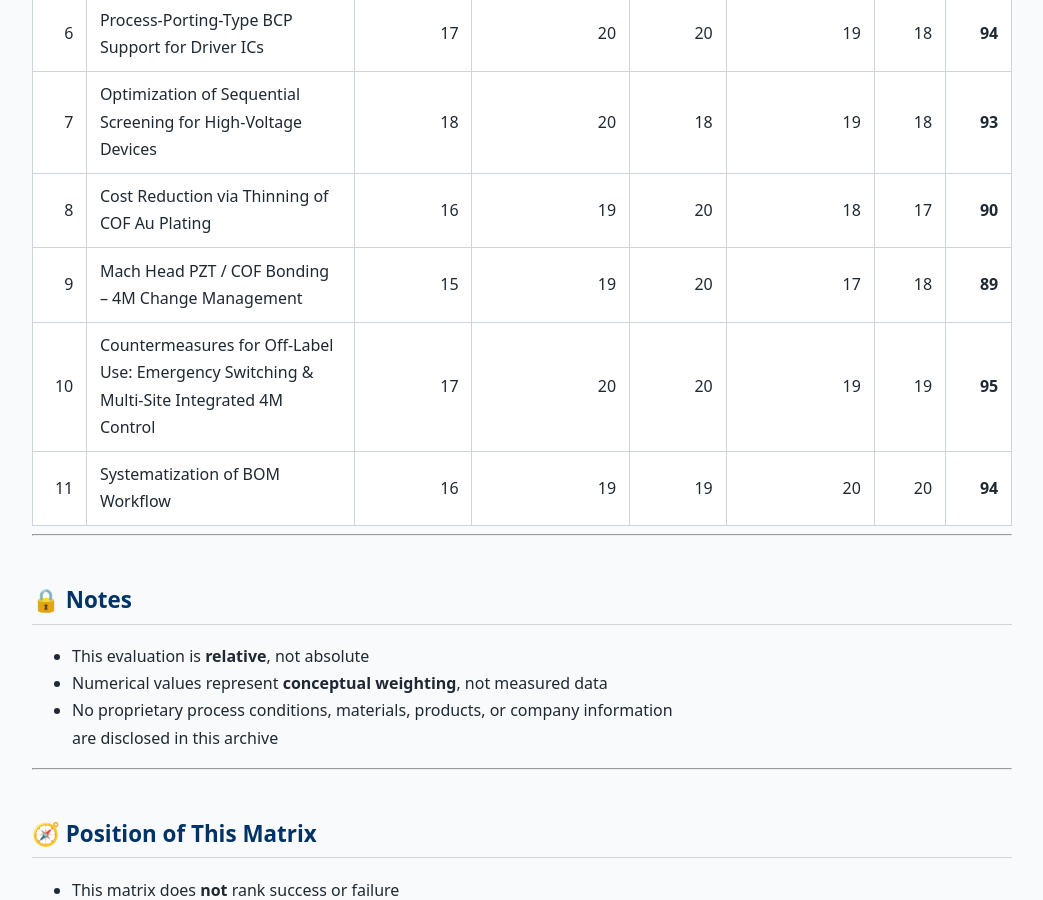
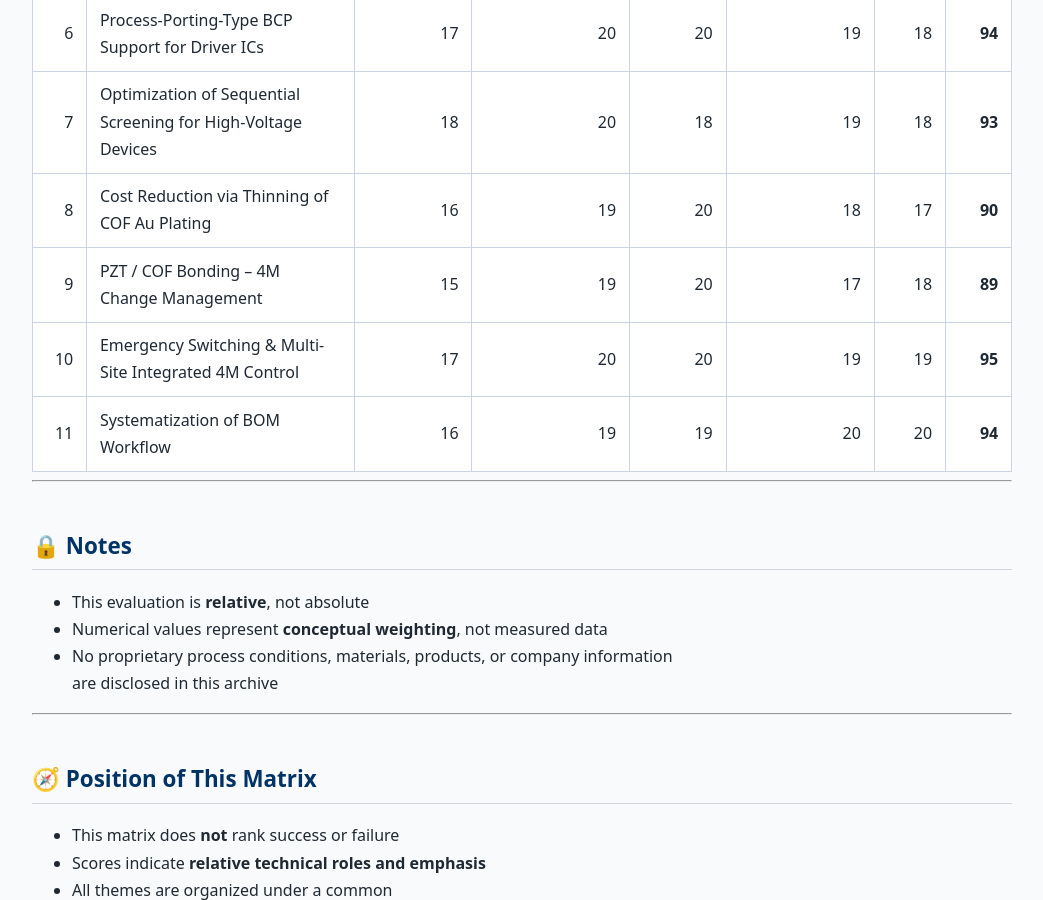
Before and after one commit to Samizo-AITL/Samizo-AITL.github.io, a Jekyll site: the page built from about/archive/en/evaluation.md, in a window 1280 px wide and 900 px high, scrolled down 1283 px. Shown: the whole window, without its empty margins (118-1161 px from the left). Built offline with Jekyll 4.4.1, drawn with Linux system fonts in a browser that asks for light colours.

Commit message:
Update evaluation.md

```diff
--- a/about/archive/en/evaluation.md
+++ b/about/archive/en/evaluation.md
@@ -45,8 +45,8 @@ not on implementation details.
 | 6 | Process-Porting-Type BCP Support for Driver ICs | 17 | 20 | 20 | 19 | 18 | **94** |
 | 7 | Optimization of Sequential Screening for High-Voltage Devices | 18 | 20 | 18 | 19 | 18 | **93** |
 | 8 | Cost Reduction via Thinning of COF Au Plating | 16 | 19 | 20 | 18 | 17 | **90** |
-| 9 | Mach Head PZT / COF Bonding – 4M Change Management | 15 | 19 | 20 | 17 | 18 | **89** |
-|10 | Countermeasures for Off-Label Use: Emergency Switching & Multi-Site Integrated 4M Control | 17 | 20 | 20 | 19 | 19 | **95** |
+| 9 | PZT / COF Bonding – 4M Change Management | 15 | 19 | 20 | 17 | 18 | **89** |
+|10 | Emergency Switching & Multi-Site Integrated 4M Control | 17 | 20 | 20 | 19 | 19 | **95** |
 |11 | Systematization of BOM Workflow | 16 | 19 | 19 | 20 | 20 | **94** |
 
 ---
```
